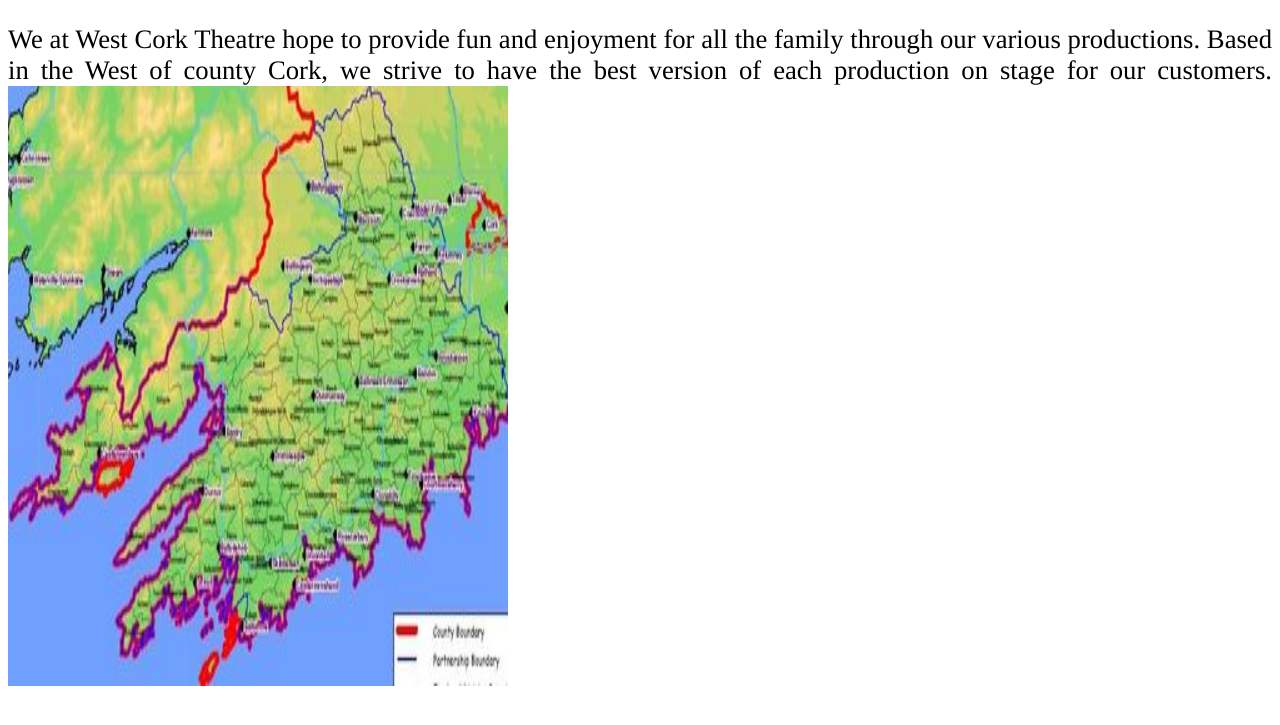
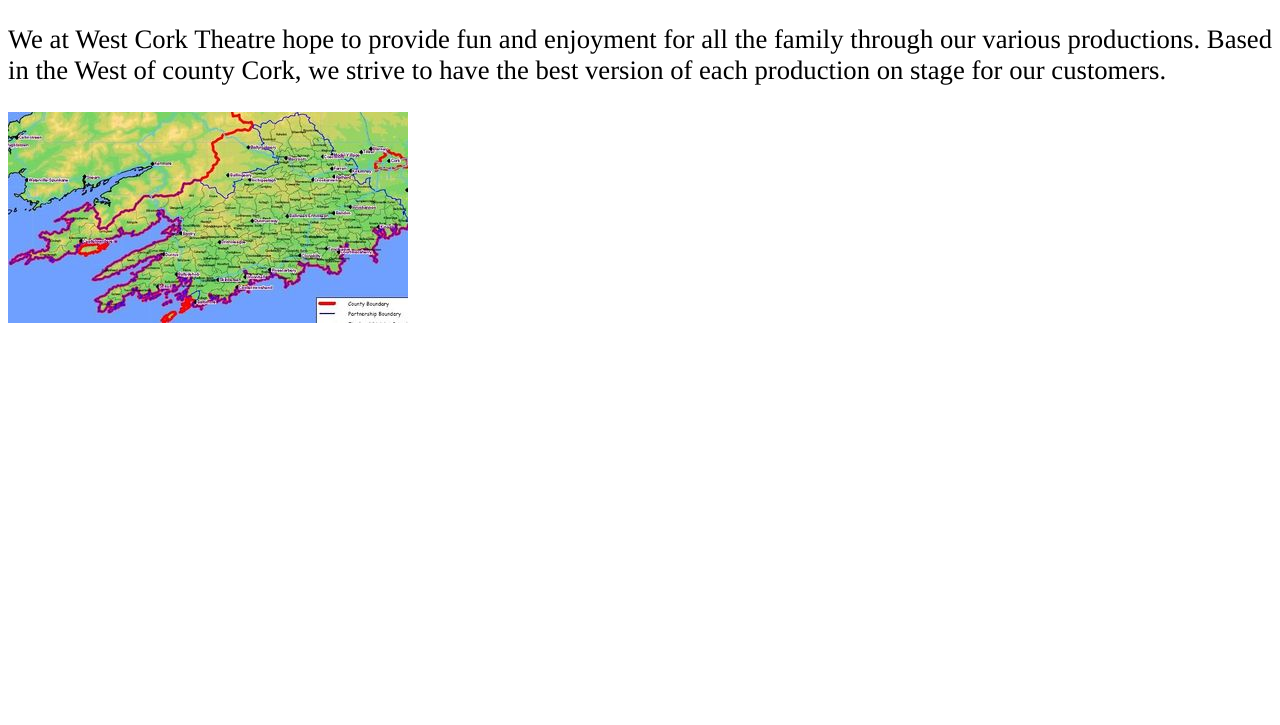
Before and after one commit to Dominickjelsen/westcorktheatre, a plain HTML site: page index.html in a window 1280 px wide. Shown: the part 75-800 px from the top of the page. Drawn offline with Linux system fonts and the light colour scheme.

Commit message:
Update index.html

```diff
--- a/index.html
+++ b/index.html
@@ -9,7 +9,8 @@
 
 <p>We at West Cork Theatre hope to provide fun and enjoyment for all the family through our various productions. Based in the West of county Cork, we strive to have the best version of each production on stage for our customers.
 
-  <img src="400px-WestCorkMap22.jpg" alt="West Cork Map" style="width:500px;height:600px;">
+<p>
+  <img src="400px-WestCorkMap22.jpg" alt="West Cork Map";">
 
 </body>
 </html>
```
